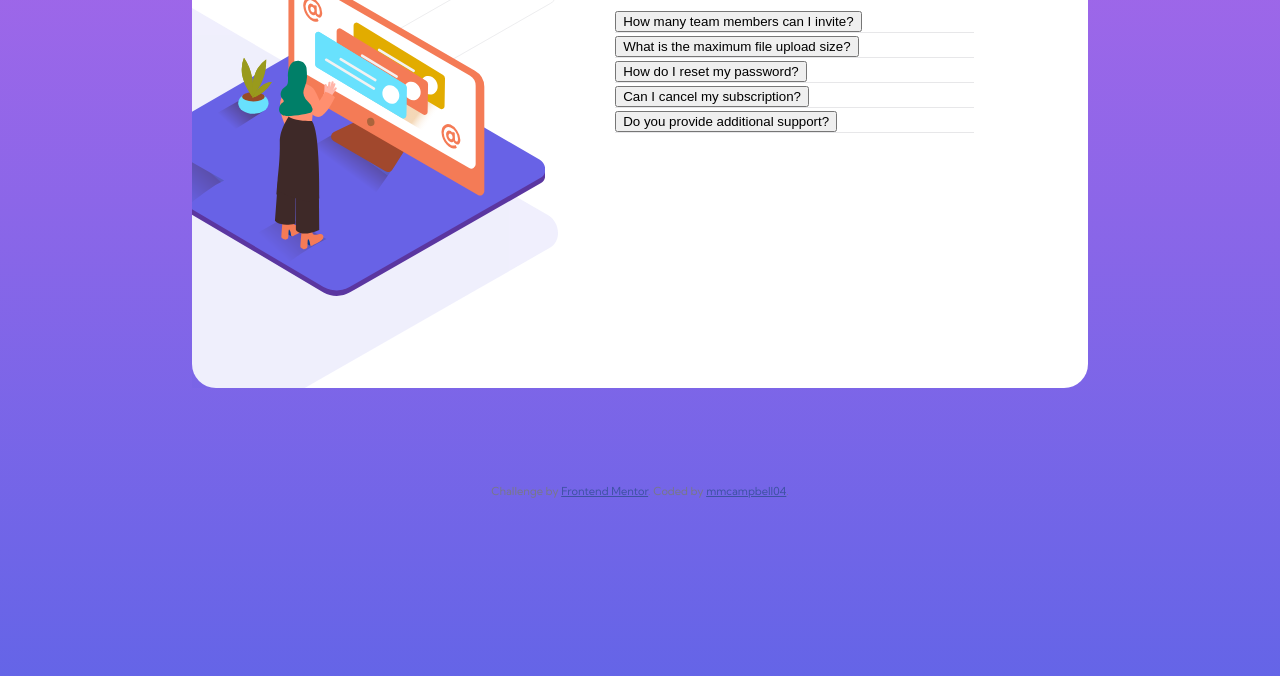
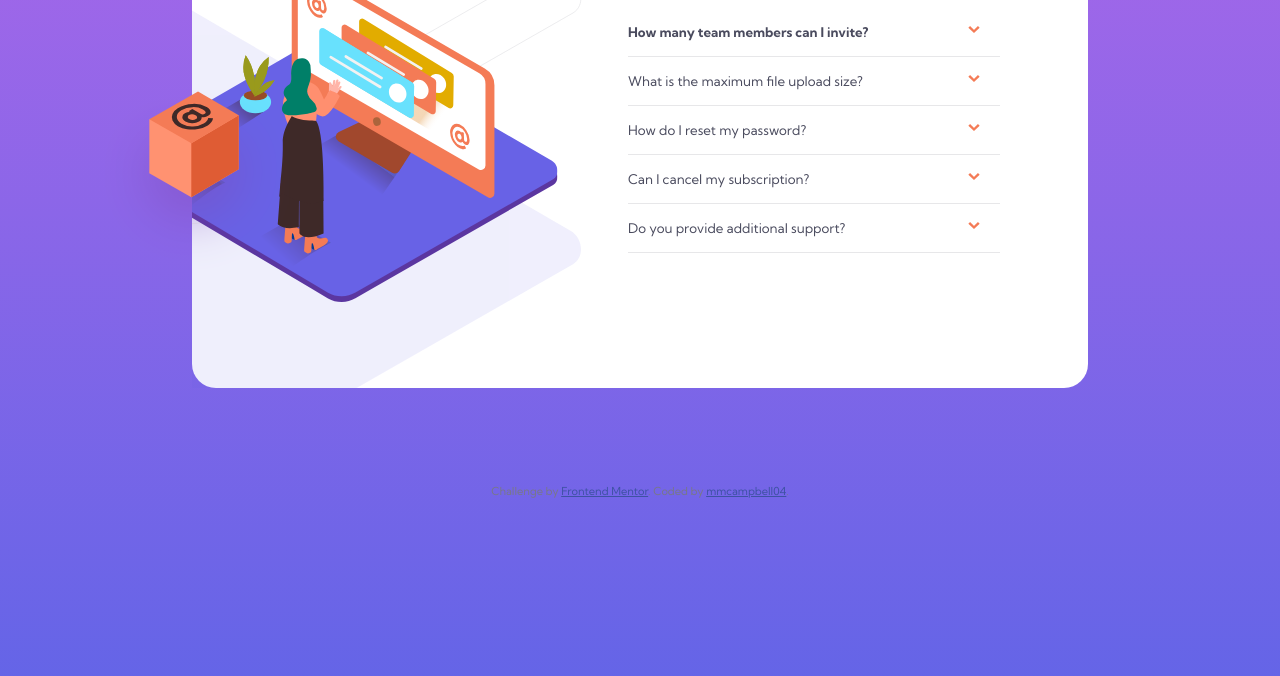
Before and after one commit to mmcampbell04/FeM-Accordian, a plain HTML site: page index.html in a window 1280 px wide. Shown: the part 220-896 px from the top of the page. Drawn offline with Linux system fonts and the light colour scheme; a script that the page names is missing.

Commit message:
added box img

```diff
--- a/index.html
+++ b/index.html
@@ -14,10 +14,11 @@
 
 </head>
 <body>
-
   <section class="card-container">
+    <img class="box-img" src="./images/illustration-box-desktop.svg" alt="box on desktop">
     <div class="card-content">
       <div class="card-image">
+        <img class="mobile-img" src="./images/illustration-woman-online-mobile.svg" alt="woman online">
         <img class="desktop-img" src="./images/illustration-woman-online-desktop.svg" alt="woman online">
       </div>
       <div class="card-text">
@@ -27,7 +28,7 @@
           <!-- FIRST ITEM -->
           <div class="accordian-item">
             <h2 class="header">
-              <button class="accordian-btn">How many team members can I invite?
+              <button class="accordian-question open">How many team members can I invite?
               </button>
             </h2>
             <div class="accordian-collapse">
@@ -40,7 +41,7 @@
           <!-- SECOND ITEM -->
           <div class="accordian-item">
             <h2 class="header">
-              <button class="accordian-btn">What is the maximum file upload size?
+              <button class="accordian-question">What is the maximum file upload size?
               </button>
             </h2>
             <div class="accordian-collapse">
@@ -52,7 +53,7 @@
           <!-- THIRD ITEM -->
           <div class="accordian-item">
             <h2 class="header">
-              <button class="accordian-btn">How do I reset my password?
+              <button class="accordian-question">How do I reset my password?
               </button>
             </h2>
             <div class="accordian-collapse">
@@ -64,7 +65,7 @@
           <!-- FOURTH ITEM -->
           <div class="accordian-item">
             <h2 class="header">
-              <button class="accordian-btn">Can I cancel my subscription?
+              <button class="accordian-question">Can I cancel my subscription?
               </button>
             </h2>
             <div class="accordian-collapse">
@@ -76,7 +77,7 @@
           <!-- FIFTH ITEM -->
           <div class="accordian-item">
             <h2 class="header">
-              <button class="accordian-btn">Do you provide additional support?
+              <button class="accordian-question">Do you provide additional support?
               </button>
             </h2>
             <div class="accordian-collapse">
```
